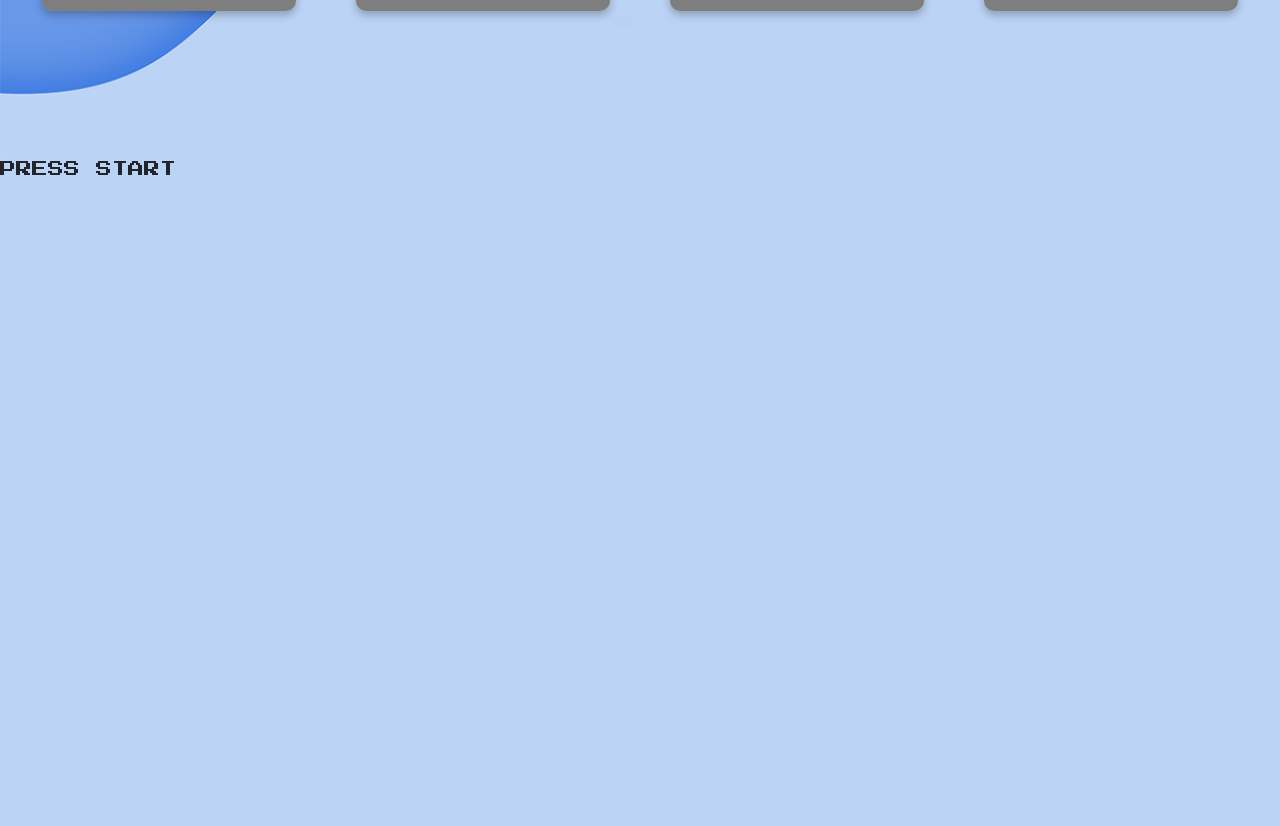
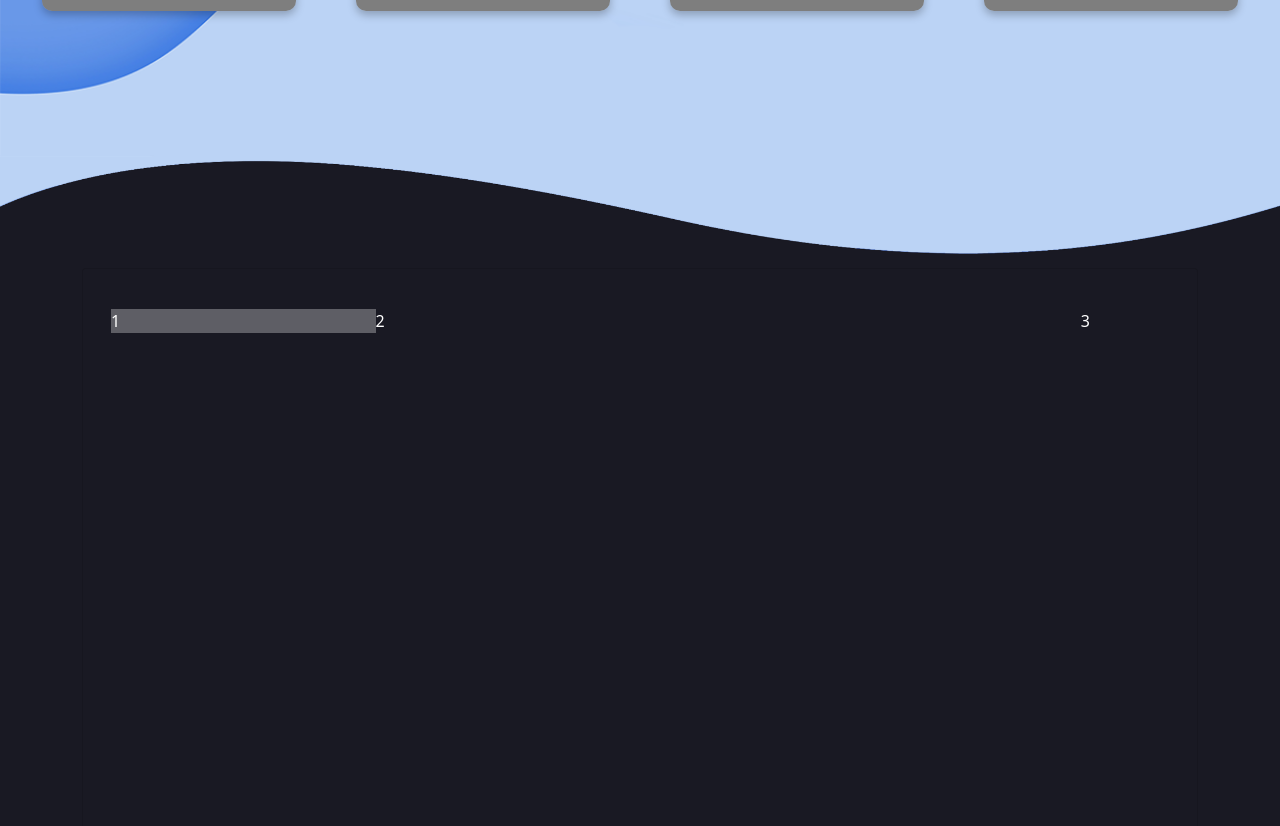
Before and after one commit to macknive/newportfolio, a Vue app: page /about in a window 1280 px wide. Shown: the part 1414-2240 px from the top of the page. Built offline with nearby package versions, Linux system fonts and the light colour scheme; grey boxes are pictures that could not be loaded; what vue-typed-js would draw is missing.

Commit message:
add next section

```diff
--- a/src/components/Pixels.vue
+++ b/src/components/Pixels.vue
@@ -184,10 +184,6 @@ export default {
   max-width: 700px;
 }
 
-.skill-container {
-  //padding: 100px;
-}
-
 .tabs {
   border: 1px solid white;
   padding: 12px;
--- /dev/null
+++ b/src/components/Resume.vue
@@ -0,0 +1,36 @@
+<template>
+  <div class="resume-container text-white">
+    <b-container>
+      <b-card>
+        <b-row class="p-4">
+          <b-col cols="3" class="p-0 c-1">1</b-col>
+          <b-col class="p-0 c-2">2 </b-col>
+          <b-col cols="1" class="p-0 c-3"> 3</b-col>
+        </b-row>
+      </b-card>
+    </b-container>
+  </div>
+</template>
+
+<script>
+export default {}
+</script>
+
+<style lang="scss" scoped>
+.resume-container {
+  min-height: 1000px;
+  background-color: #191923;
+}
+.c-1 {
+  background: rgba(255, 255, 255, 0.3);
+}
+.c-2 {
+}
+.c-3 {
+}
+
+.card {
+  height: 1000px;
+  background-color: #191923;
+}
+</style>
--- a/src/views/About.vue
+++ b/src/views/About.vue
@@ -622,17 +622,24 @@ of Simple CSS Waves-->
         <FlipCards />
       </div>
     </div>
-    <div><Pixels /></div>
+
+    <div class="section-break">
+      <img src="../assets/wavblack.png" class="w-100" alt="" />
+    </div>
+
+    <div><Resume /></div>
   </div>
 </template>
 
 <script>
 import FlipCards from '../components/FlipCards'
-import Pixels from '../components/Pixels'
+//import Pixels from '../components/Pixels'
+import Resume from '../components/Resume'
 export default {
   components: {
     FlipCards,
-    Pixels,
+    //Pixels,
+    Resume,
   },
 }
 </script>
@@ -666,6 +673,12 @@ export default {
 @import url('https://fonts.googleapis.com/css2?family=Gochi+Hand&display=swap');
 .bg-lite-blue {
   background-color: #bbd3f5;
+}
+
+.section-break {
+  min-height: 50px;
+  background-color: #bbd3f5;
+  //background-color: #191923;
 }
 .portz {
   transition: transform 0.3s; /* Animation */
```
Also changed, not shown: src/assets/wavblack.png (added), src/components/Test.vue (deleted).
